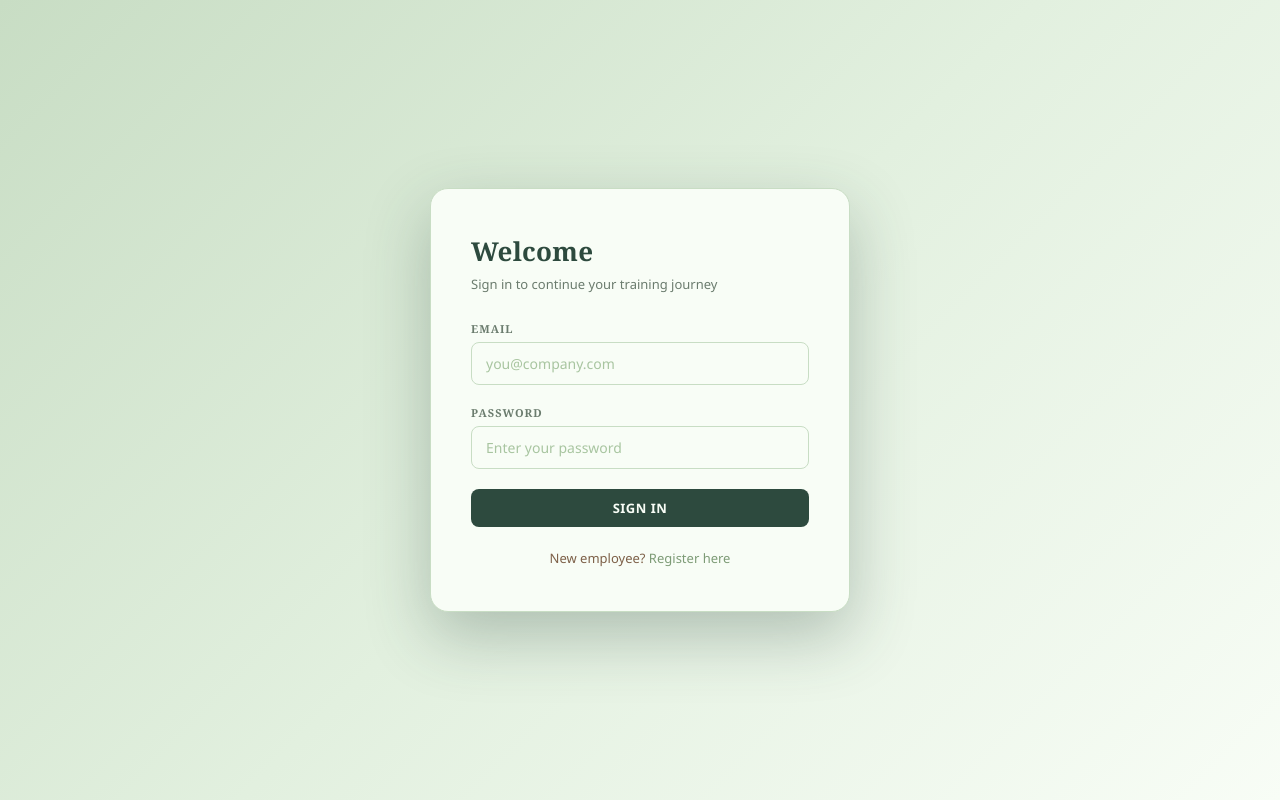
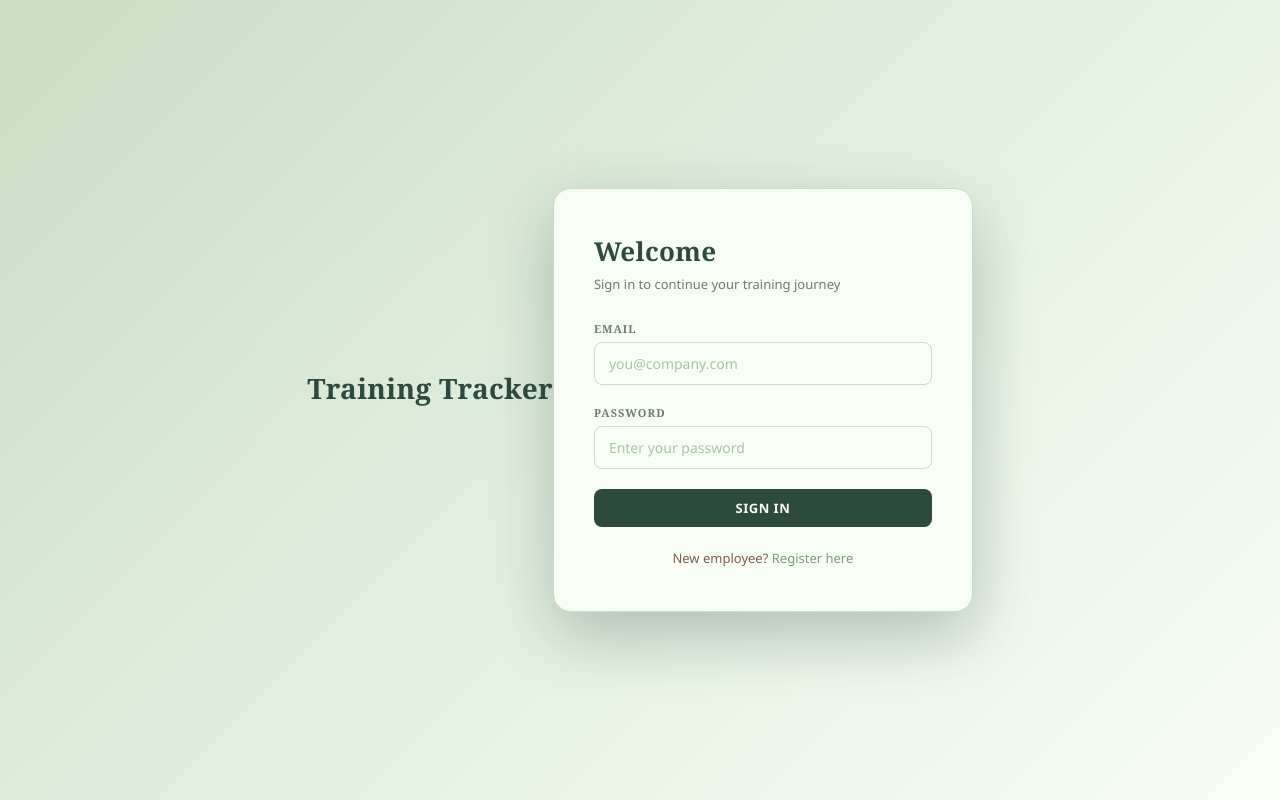
Before and after one commit to SwethaRanganathan0184/training-tracker-ui, a React (Create React App) app: page /login in a window 1280 px wide. Built offline with nearby package versions, Linux system fonts and the light colour scheme.

Commit message:
Update LoginPage.js

```diff
--- a/src/pages/LoginPage.js
+++ b/src/pages/LoginPage.js
@@ -23,10 +23,12 @@ function LoginPage() {
 
   return (
     <div className="auth-wrapper">
+      <h1 style={{ textAlign: "center", marginBottom: "24px", fontSize: "28px", fontWeight: "700", color: "#2d4a3e" }}>
+        Training Tracker
+      </h1>
       <div className="auth-card">
         <h2>Welcome</h2>
         <p className="subtitle">Sign in to continue your training journey</p>
-
         <div className="form-group">
           <label>Email</label>
           <input
@@ -35,7 +37,6 @@ function LoginPage() {
             onChange={(e) => setEmail(e.target.value)}
           />
         </div>
-
         <div className="form-group">
           <label>Password</label>
           <input
@@ -46,13 +47,10 @@ function LoginPage() {
             onKeyDown={(e) => e.key === "Enter" && handleLogin()}
           />
         </div>
-
         <button className="btn btn-primary" style={{ width: "100%" }} onClick={handleLogin}>
           Sign In
         </button>
-
         {status && <div className="alert alert-error">{status}</div>}
-
         <p style={{ marginTop: "22px", fontSize: "13px", textAlign: "center", color: "#7d6048", fontFamily: "Segoe UI, sans-serif" }}>
           New employee? <Link to="/register">Register here</Link>
         </p>
```
